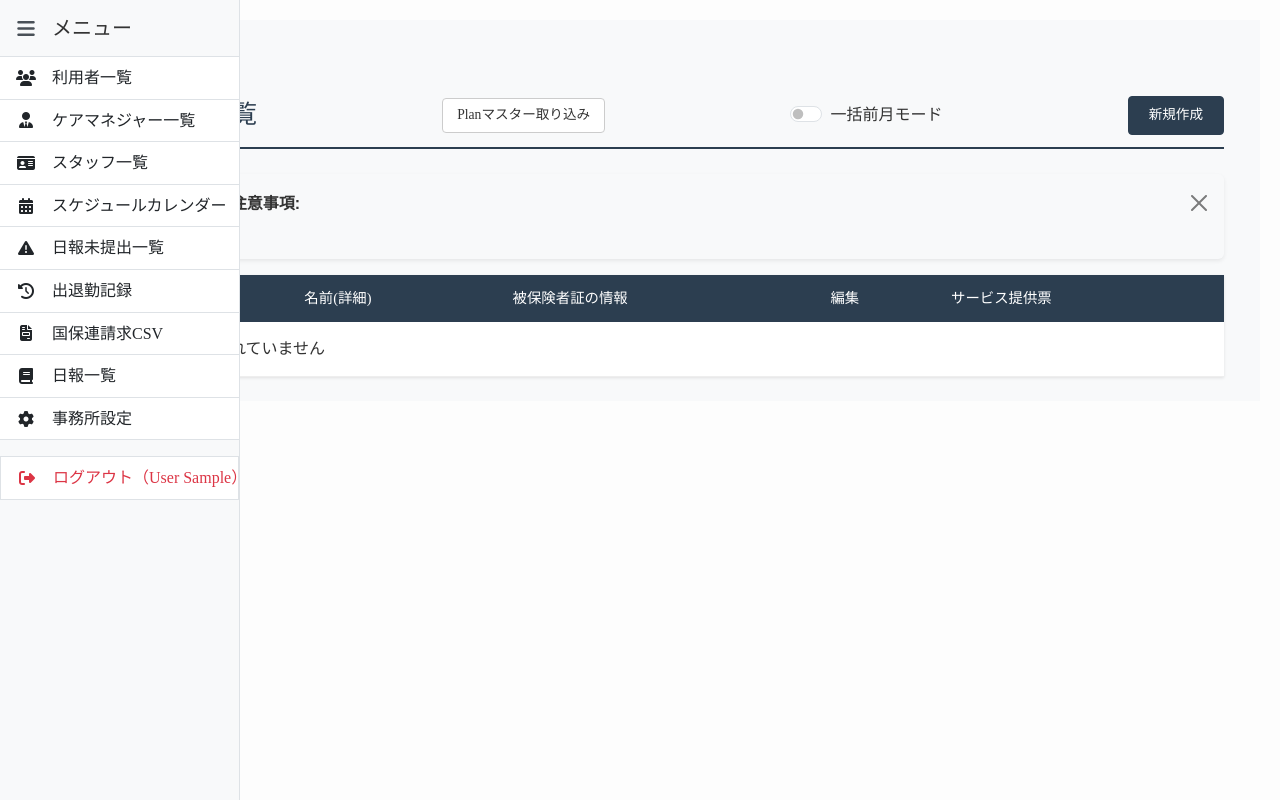
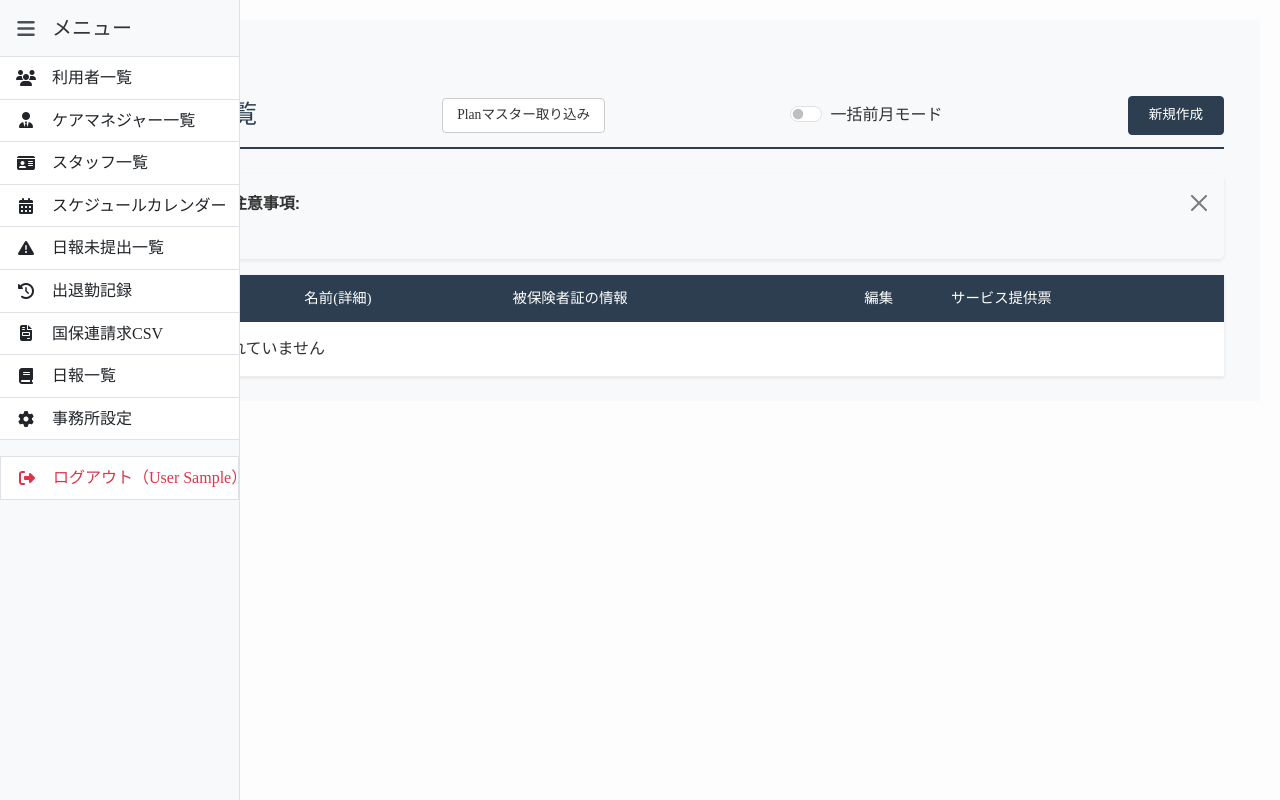
Before and after one commit to gurgurdokan-sudo/service_django_create, a Django app: page /users/ in a window 1280 px wide. Run offline with Django 5.2, Linux system fonts and the light colour scheme; the visitor is signed in with stand-in values (Sample User, id 1); data that the repository does not hold is empty.

Commit message:
CertificateBaseFormのクエリ条件を修正し、重複レコードの取得ロジックを緩和、実データであり得るデータが登録出来る様に調整。ユーザー一覧テンプレートの編集列を中央揃えに変更。

```diff
--- a/dashboard/forms.py
+++ b/dashboard/forms.py
@@ -181,8 +181,8 @@ class CertificateBaseForm(forms.ModelForm):
         # A) 期間が少しでも重複しているレコードを取得
         # 条件: (既存end <= 今回end) OR (既存start <= 今回start)
         overlapping_qs = existing_qs.filter(
-            Q(limit_end__gte=limit_end)
-            | Q(limit_start__gte=limit_start)
+            Q(limit_start__gte=limit_end)
+            # | Q(limit_start__gte=limit_start)
         )
         if overlapping_qs.exists():
             logger.info(f'{overlapping_qs=}期間が同じ')
--- a/dashboard/templates/dashboard/user_list.html
+++ b/dashboard/templates/dashboard/user_list.html
@@ -40,7 +40,7 @@
       <th class="user-select-none">要介護度</th>
       <th class="user-select-none">名前(詳細)</th>
       <th class="user-select-none">被保険者証の情報</th>
-      <th class="user-select-none">編集</th>
+      <th class="user-select-none text-center">編集</th>
       <th class="user-select-none">サービス提供票</th>
     </tr>
     {% for user in users %}
@@ -48,7 +48,7 @@
       <td class="badge user-select-none">{{ user.care_level }}</td>
       <td><a href="{% url 'dashboard:detail' user.id %}" class="link-name">{{ user.name }}</a></td>
       <td><a href="{% url 'dashboard:certificate_update' user.id %}" class="btn btn-cert">認定情報作成</a></td>
-      <td><a href="{% url 'dashboard:update' user.id %}" class="btn btn-edit">編集</a></td>
+      <td class="d-flex justify-content-center"><a href="{% url 'dashboard:update' user.id %}" class="btn btn-edit">編集</a></td>
       <td>
         <a class="btn linkSwitch"
           href="{% url 'dashboard:service' user.id %}?from_list=1"
```
Also changed, not shown: dashboard/migrations/0080_alter_serviceplan_year.py (added).
